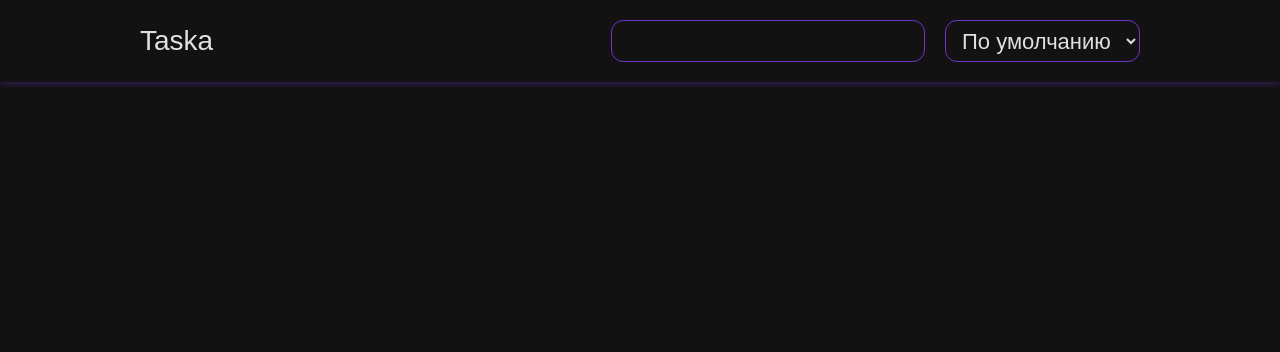
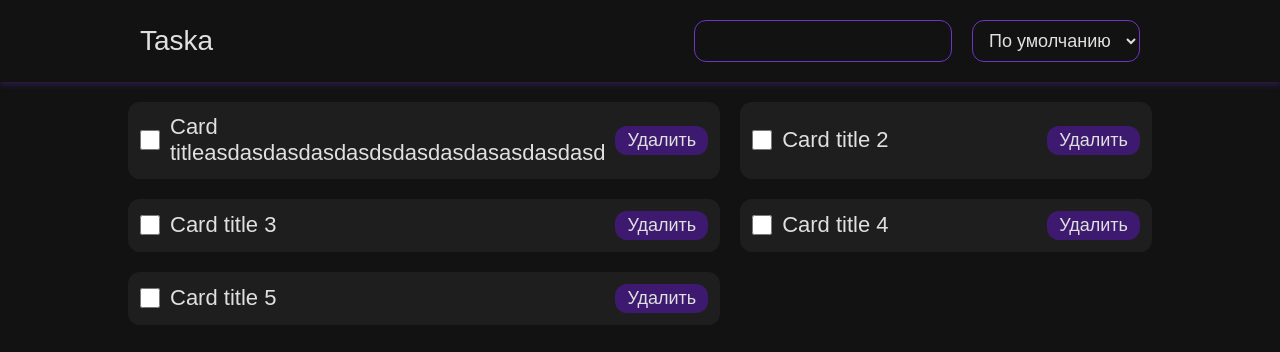
Before and after one commit to katsu-w/taska, a React (Vite) app: page / in a window 1280 px wide. Shown: the top 352 px of the page. Built offline with nearby package versions, Linux system fonts and the light colour scheme.

Commit message:
task list html and styles

```diff
--- a/src/App.tsx
+++ b/src/App.tsx
@@ -1,11 +1,13 @@
 import './styles/main.scss'
 import Header from './components/Header';
+import TaskList from './components/TaskList';
 
 export function App() {
 
   return (
     <>
 			<Header />
+	    <TaskList />
     </>
   )
 }
--- a/src/components/Header/HeaderLayout/HeaderLayout.scss
+++ b/src/components/Header/HeaderLayout/HeaderLayout.scss
@@ -6,6 +6,7 @@
 	top: 0;
 	left: 0;
 	width: 100%;
+	background-color: var(--color-background);
 	box-shadow: 0 3px 6px rgba(110, 52, 199, 0.3);
 
 	&__inner {
@@ -36,6 +37,7 @@
 		border: var(--border);
 		border-radius: rem(12);
 		color: var(--color-font);
+		font-size: rem(18);
 		transition: var(--transition-duration);
 		height: rem(42);
 		padding-inline: rem(12);
--- a/src/components/TaskList/TaskList.tsx
+++ b/src/components/TaskList/TaskList.tsx
@@ -2,7 +2,5 @@ import TaskListLayout from './TaskListLayout';
 
 export function TaskList() {
 
-	return (
-		<TaskListLayout />
-	);
+	return <TaskListLayout />;
 }
--- a/src/components/TaskList/TaskListLayout/TaskListLayout.scss
+++ b/src/components/TaskList/TaskListLayout/TaskListLayout.scss
@@ -0,0 +1,47 @@
+@use '/src/styles/helpers' as *;
+
+.tasklist {
+	margin-top: rem(82);
+	padding-block: rem(20);
+	color: var(--color-font);
+	display: grid;
+	grid-template-columns: 1fr 1fr;
+	grid-gap: rem(20);
+}
+
+.card {
+	background-color: var(--color-gray);
+	display: flex;
+	justify-content: space-between;
+	align-items: center;
+	padding: rem(12);
+	border-radius: rem(12);
+	gap: rem(10);
+
+	&__details {
+		display: flex;
+		align-items: center;
+		gap: rem(10);
+	}
+
+	&__status {
+		min-width: rem(20);
+		min-height: rem(20);
+		margin: 0;
+		cursor: pointer;
+	}
+
+	&__title {
+		line-height: 120%;
+	}
+
+	&__remove-btn {
+		background-color: var(--color-secondary);
+		color: var(--color-font);
+		font-size: rem(18);
+		padding-inline: rem(12);
+		border: none;
+		border-radius: rem(12);
+		outline: none;
+	}
+}
--- a/src/components/TaskList/TaskListLayout/TaskListLayout.tsx
+++ b/src/components/TaskList/TaskListLayout/TaskListLayout.tsx
@@ -3,8 +3,72 @@ import './TaskListLayout.scss';
 export function TaskListLayout() {
 
 	return (
-		<div>
-			TaskListLayout
-		</div>
+		<main className='tasklist container'>
+			<div className="card">
+				<div className="card__details">
+					<input
+						className="card__status"
+						id="status"
+						name='status'
+						type="checkbox"
+
+					/>
+					<p className="card__title">Card titleasdasdasdasdasdsdasdasdasasdasdasd </p>
+				</div>
+				<button className="card__remove-btn btn">Удалить</button>
+			</div>
+			<div className="card">
+				<div className="card__details">
+					<input
+						className="card__status"
+						id="status"
+						name='status'
+						type="checkbox"
+
+					/>
+					<p className="card__title">Card title 2</p>
+				</div>
+				<button className="card__remove-btn btn">Удалить</button>
+			</div>
+			<div className="card">
+				<div className="card__details">
+					<input
+						className="card__status"
+						id="status"
+						name='status'
+						type="checkbox"
+
+					/>
+					<p className="card__title">Card title 3</p>
+				</div>
+				<button className="card__remove-btn btn">Удалить</button>
+			</div>
+			<div className="card">
+				<div className="card__details">
+					<input
+						className="card__status"
+						id="status"
+						name='status'
+						type="checkbox"
+
+					/>
+					<p className="card__title">Card title 4</p>
+				</div>
+				<button className="card__remove-btn btn">Удалить</button>
+			</div>
+			<div className="card">
+				<div className="card__details">
+					<input
+						className="card__status"
+						id="status"
+						name='status'
+						type="checkbox"
+
+					/>
+					<p className="card__title">Card title 5</p>
+				</div>
+				<button className="card__remove-btn btn">Удалить</button>
+			</div>
+		</main>
 	);
 }
```
